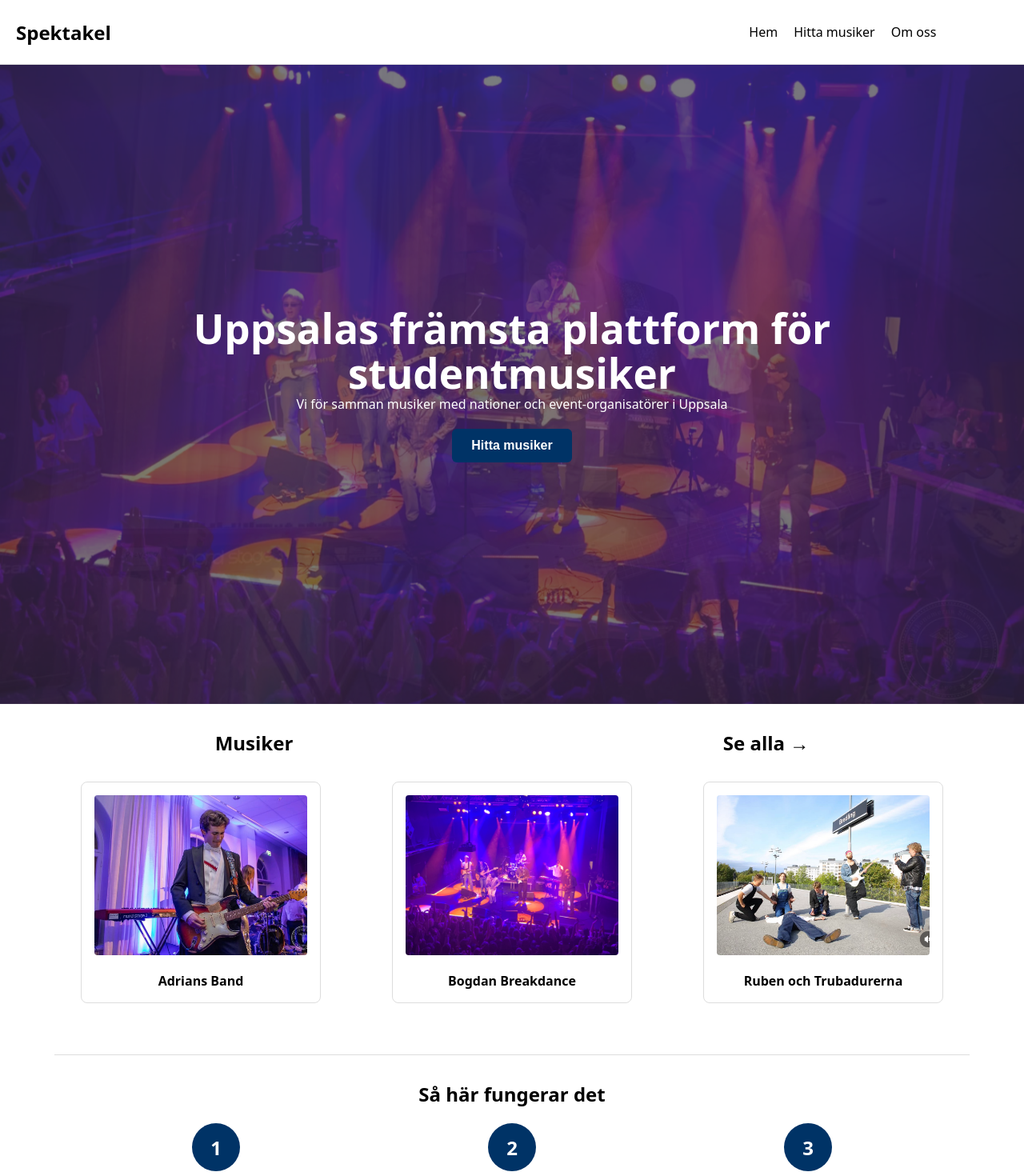
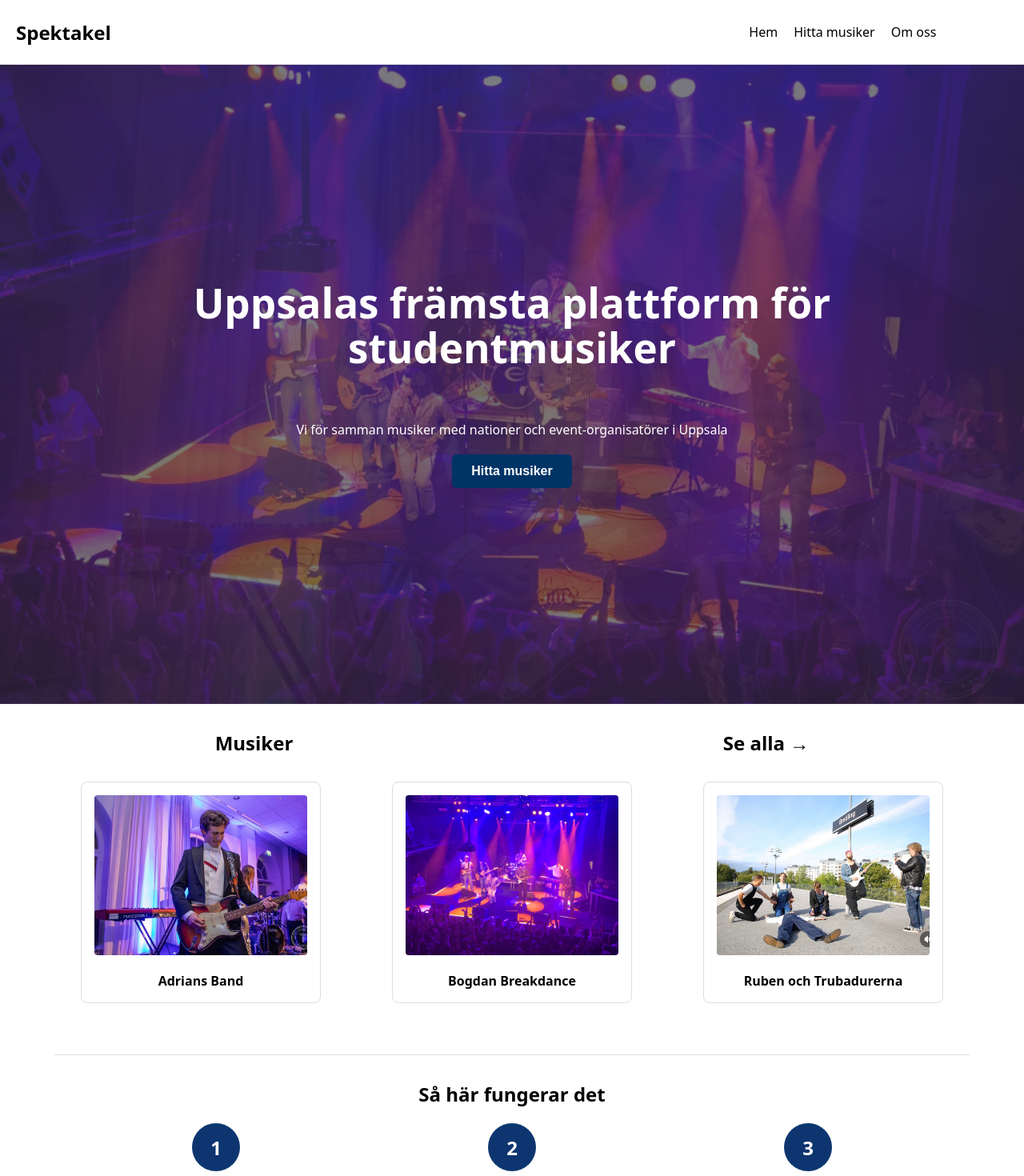
Before and after one commit to ChristofferNo/spektakel, a React (Vite) app: page / in a window 1280 px wide. Shown: the top 1470 px of the page at 80% size. Built offline with nearby package versions, Linux system fonts and the light colour scheme.

Commit message:
small fix color

```diff
--- a/src/pages/HomePage/HomePage.css
+++ b/src/pages/HomePage/HomePage.css
@@ -63,7 +63,11 @@
 }
 
 .hero-button:hover {
-  background-color: #0055aa;
+  background-color: #0e3570;
+}
+
+.middle-paragraph {
+  padding-top: 4rem;
 }
 
 .musicians-textbox {
@@ -143,7 +147,7 @@
 }
 
 .step-number {
-  background-color: #003366;
+  background-color: #0e3570;
   color: white;
   width: 60px;
   height: 60px;
--- a/src/pages/HomePage/HomePage.jsx
+++ b/src/pages/HomePage/HomePage.jsx
@@ -50,7 +50,7 @@ function HomePage({ navigate }) {
         <div className="dark-overlay">
           <div className="hero-overlay">
             <h1>Uppsalas främsta plattform för studentmusiker</h1>
-            <p>
+            <p className="middle-paragraph">
               Vi för samman musiker med nationer och event-organisatörer i
               Uppsala
             </p>
```
